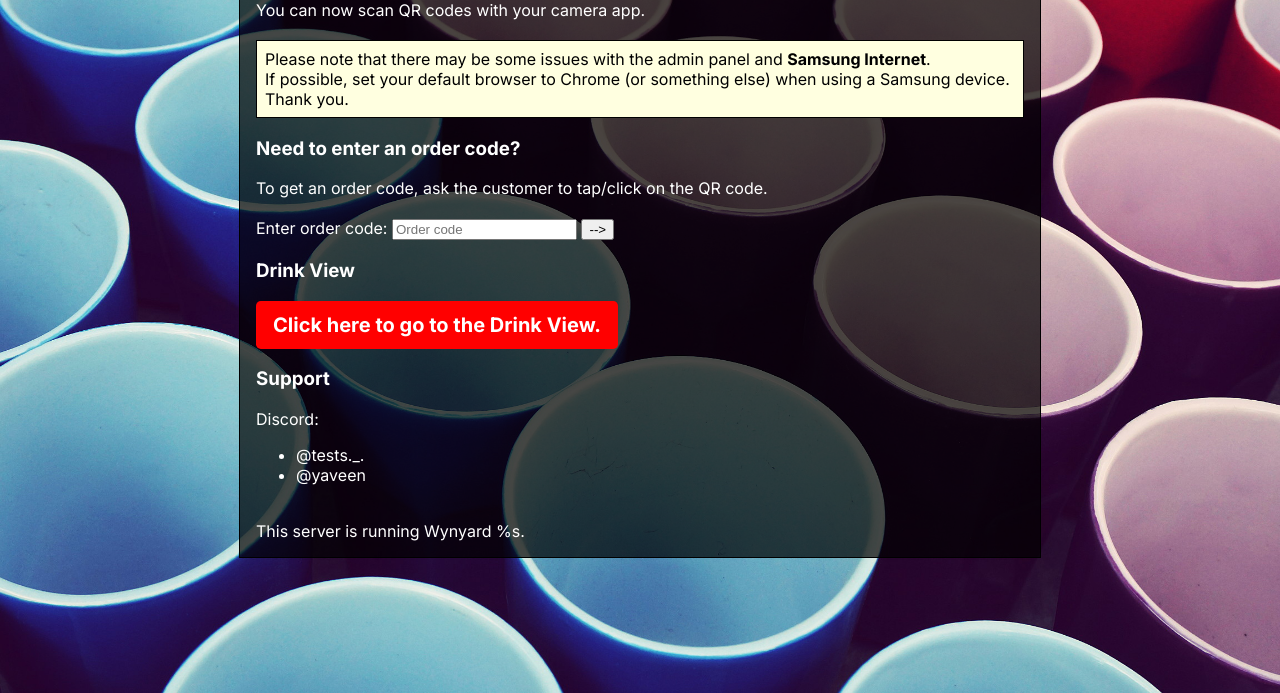
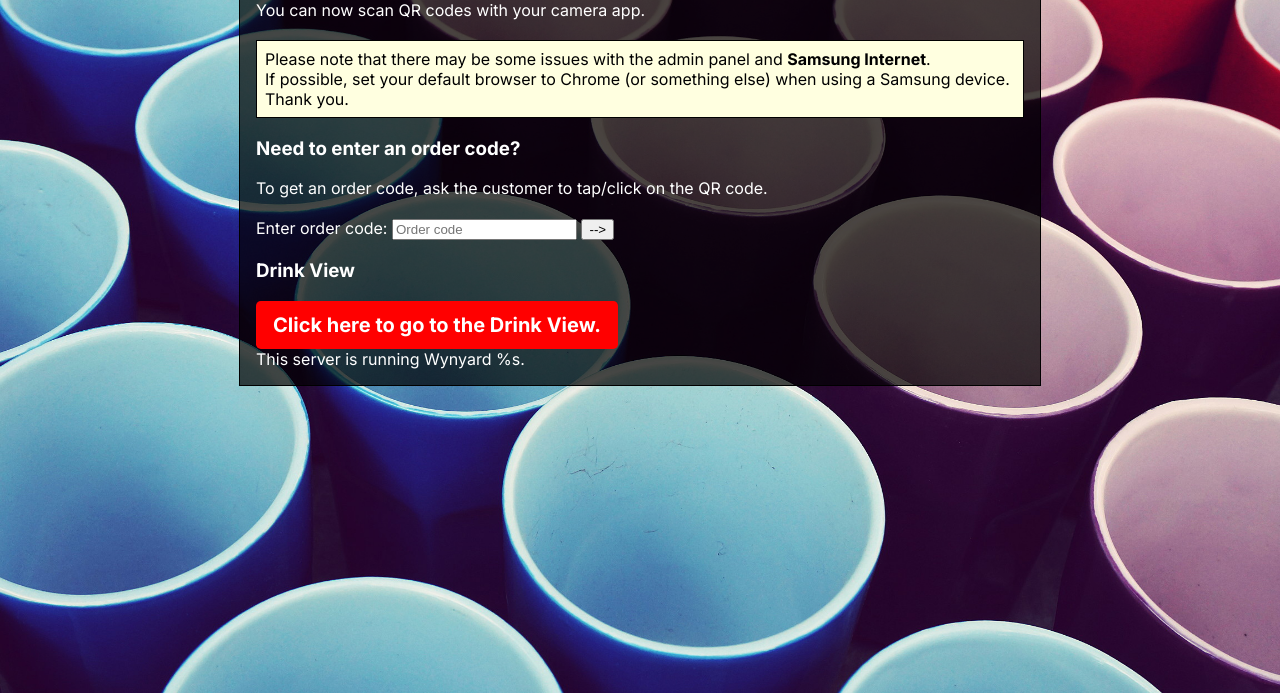
Before and after one commit to Yaveen123/Fizz-n-Froth, a plain HTML site: page FizznFroth/public_html/admin_index.html in a window 1280 px wide. Shown: the part 107-800 px from the top of the page. Drawn offline with Linux system fonts and the light colour scheme.

Commit message:
Update admin_index.html

```diff
--- a/FizznFroth/public_html/admin_index.html
+++ b/FizznFroth/public_html/admin_index.html
@@ -117,12 +117,6 @@
         </form>
         <h3>Drink View</h3>
         <a href="/mcdonalds.php"><button class="btn lg rainbow">Click here to go to the Drink View.</button></a>
-        <h3>Support</h3>
-        Discord:
-        <ul>
-            <li>@tests._.</li>
-            <li>@yaveen</li>
-        </ul>
         <br>
         This server is running Wynyard %s.
     </div>
```
